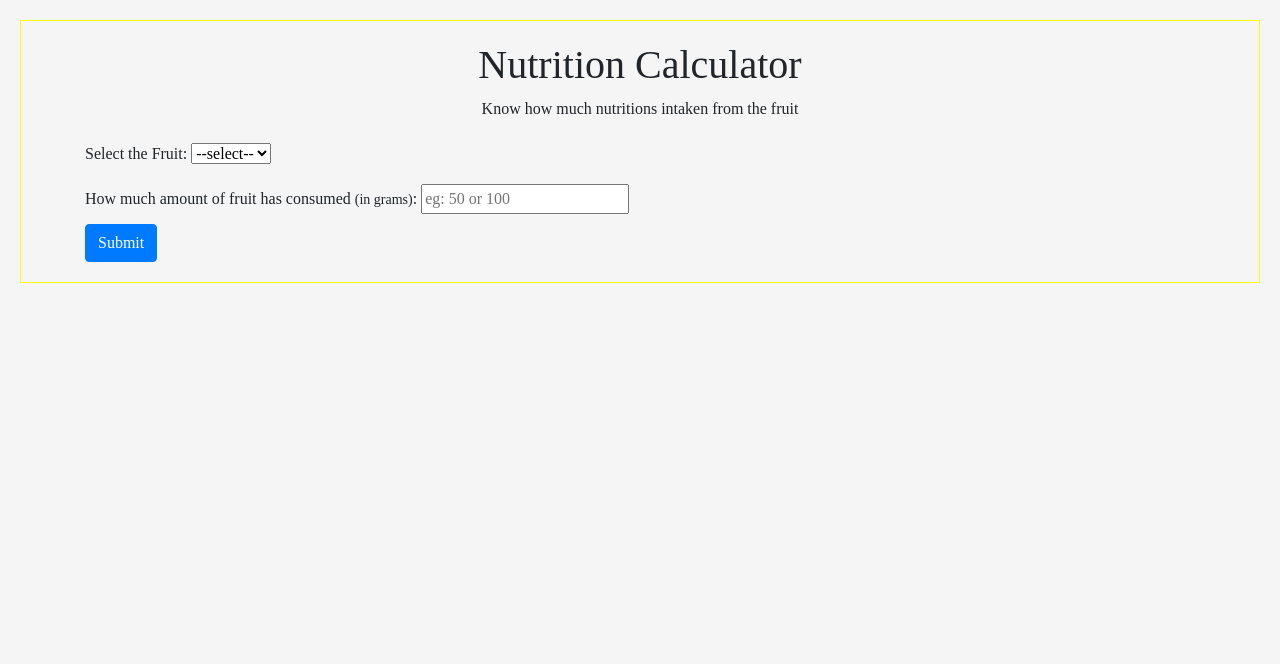
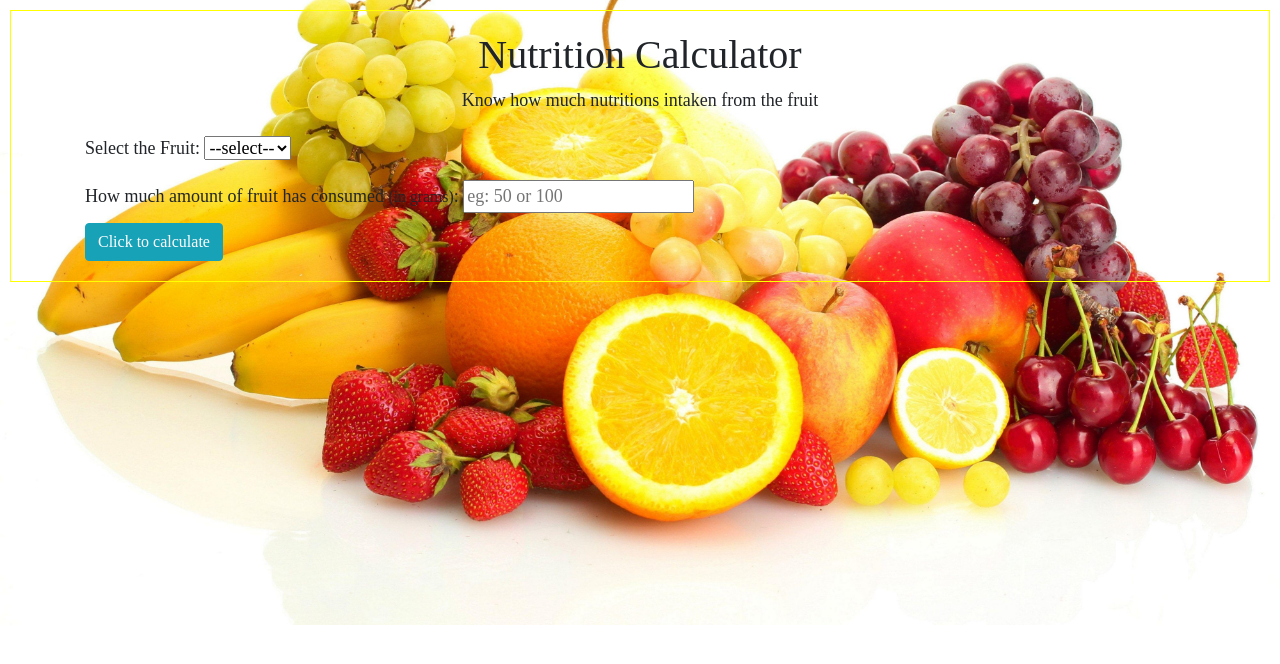
Before and after one commit to MangaiyarkarasiM/NutritionCalculator, a plain HTML site: page index.html in a window 1280 px wide. Drawn offline with nearby package versions, Linux system fonts and the light colour scheme; no server answers.

Commit message:
Nutrition Calculator

```diff
--- a/index.css
+++ b/index.css
@@ -1,9 +1,13 @@
 body{
     border: 1px solid yellow;
-    margin: 20px;
+    margin: 10px;
     background-color: whitesmoke;
     padding: 20px 10px;
     font-family: serif;
+    background: url("fruitsimage.jpg") no-repeat center top 30%;
+    background-size: cover;
+    height: 100%;
+    font-size: large;
 }
 
 .nutrition{
@@ -11,6 +15,7 @@ body{
     margin-top: 20px;
     margin-left: 20px;
     padding: 10px;
+
 }
 
 .fname,.gram{
--- a/index.html
+++ b/index.html
@@ -25,7 +25,7 @@
                     <label for="grams">How much amount of fruit has consumed <small>(in grams)</small>: </label>
                     <input type="text" value id="grams" placeholder="eg: 50 or 100">
                 </div>
-                <button class="btn btn-primary" type="submit" id="search">Submit</button>
+                <button class="btn btn-info" type="submit" id="search">Click to calculate</button>
             </div>
         </div>
     </div>
--- a/script.js
+++ b/script.js
@@ -36,8 +36,6 @@ async function getData(type){
         }
         });
         data = await response.json();
-
-        //console.log(data);
       } catch (error) {
         console.log(error);
       }
@@ -84,17 +82,18 @@ async function getNutritions(){
  const fname=selectoptions.value;
  const gram=parseInt(grams.value);
  console.log(gram,typeof(gram));
- if(fname==='--Select--'){
+ if(fname==='--select--'){
    alert("Please select the fruit")
+   div.innerHTML = '';
  }
  else if( typeof(gram) !== 'number' || isNaN(gram)){
    alert(`Please enter the valid input for 'Fruit consumed'`)
+   div.innerHTML = '';
  }
  else{
     try {
       const data = await getData(fname);
       calculateNutritions(data,gram);
-      //console.log(data);
     } catch (error) {
       console.log(error);
     }
```
Also changed, not shown: fruitsimage.jpg (added).
